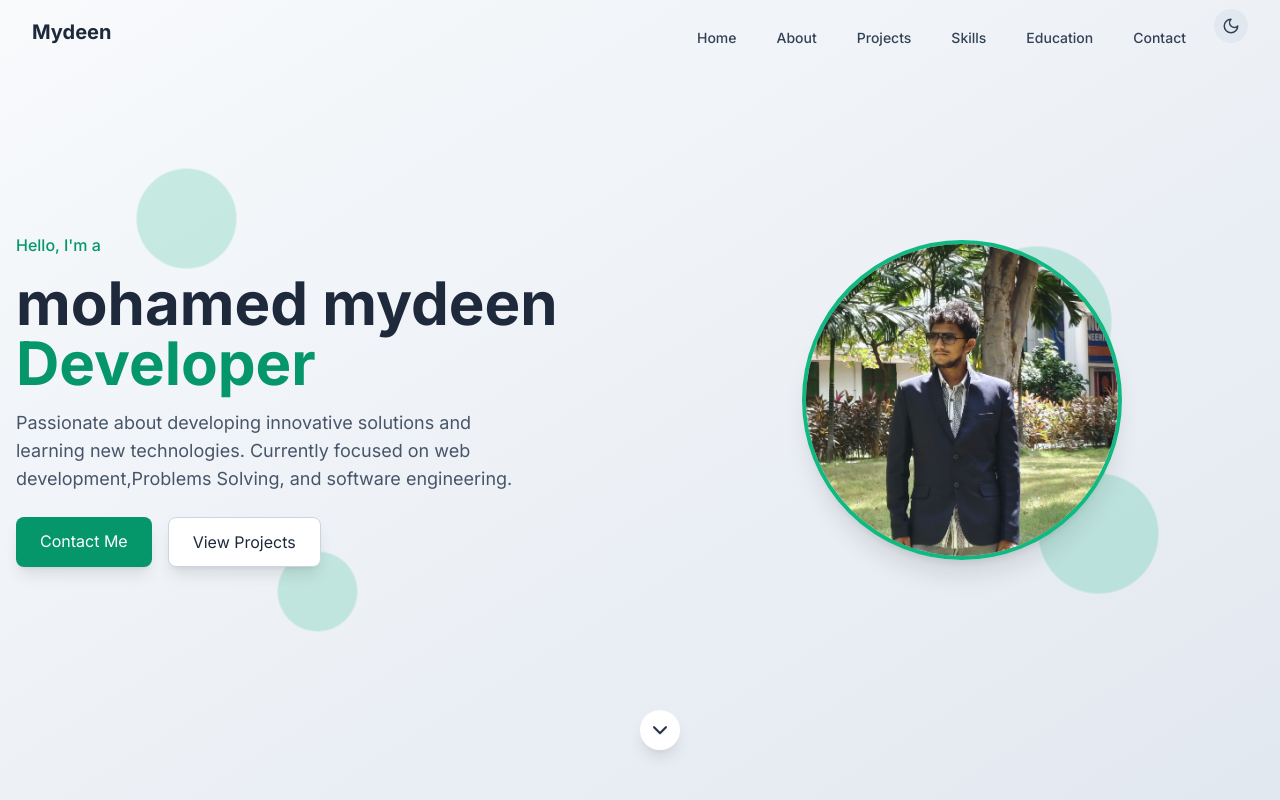
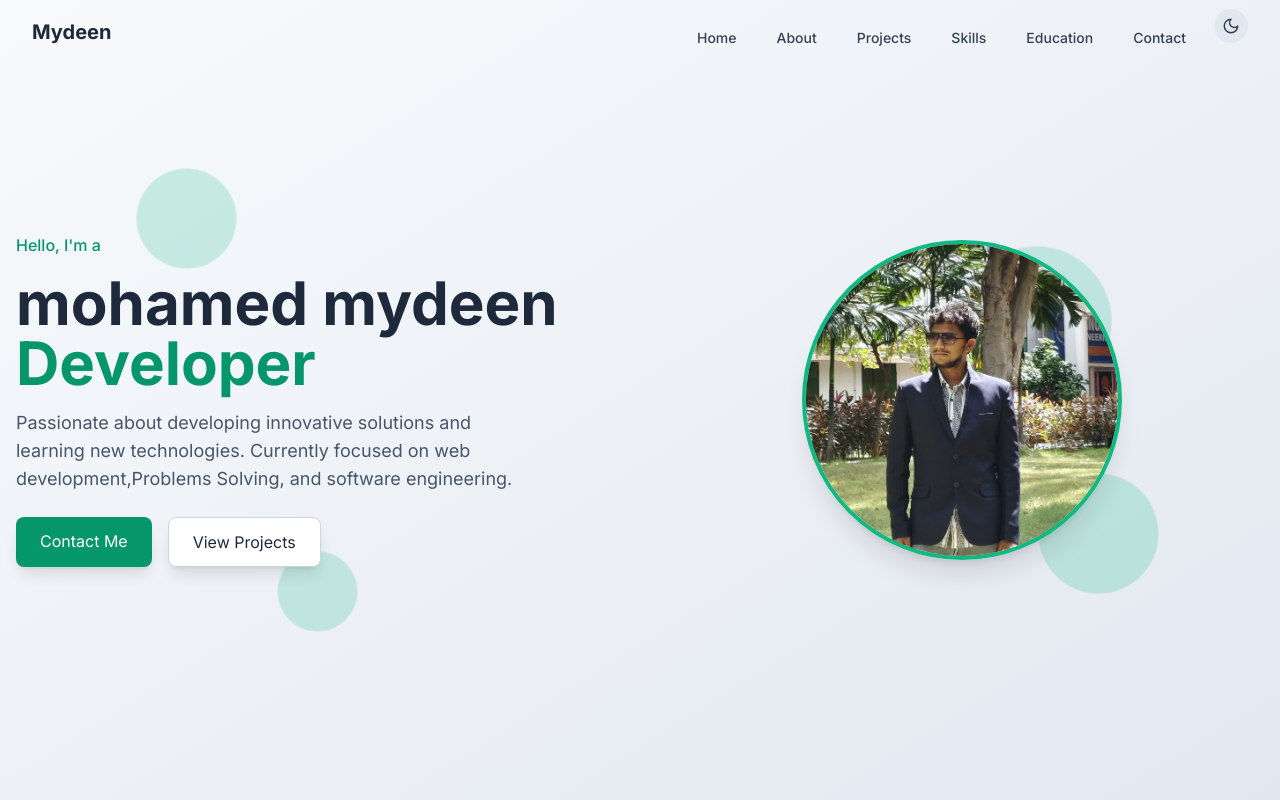
Before and after one commit to M-Mohamed-Mydeen-Shahabudeen/mydeen, a React (Vite) app: page / in a window 1280 px wide. Shown: the top 800 px of the page. Built offline with nearby package versions, Linux system fonts and the light colour scheme.

Commit message:
Update Hero.tsx

```diff
--- a/src/components/Hero.tsx
+++ b/src/components/Hero.tsx
@@ -88,13 +88,7 @@ const Hero: React.FC = () => {
         </div>
       </div>
 
-      <button
-        onClick={scrollToNext}
-        className="absolute bottom-10 left-1/2 transform -translate-x-1/2 bg-white dark:bg-slate-800 text-slate-800 dark:text-white rounded-full p-2 shadow-lg animate-bounce"
-        aria-label="Scroll down"
-      >
-        <ChevronDown size={24} />
-      </button>
+
     </section>
   );
 };
```
